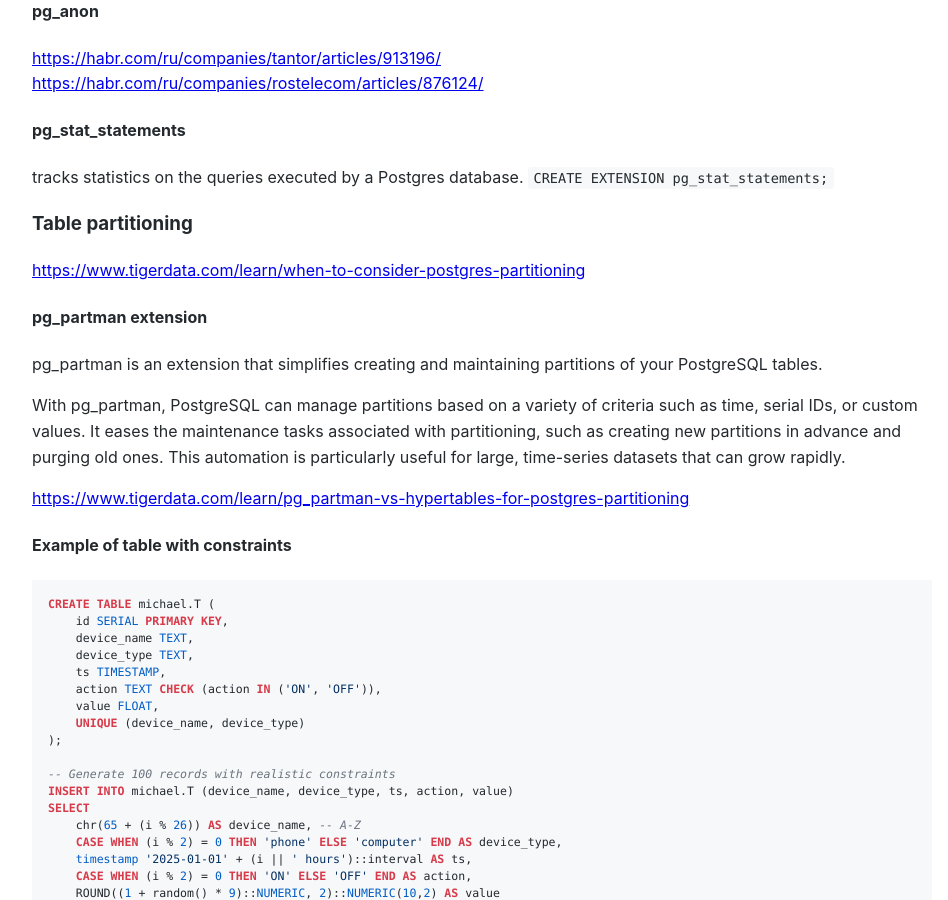
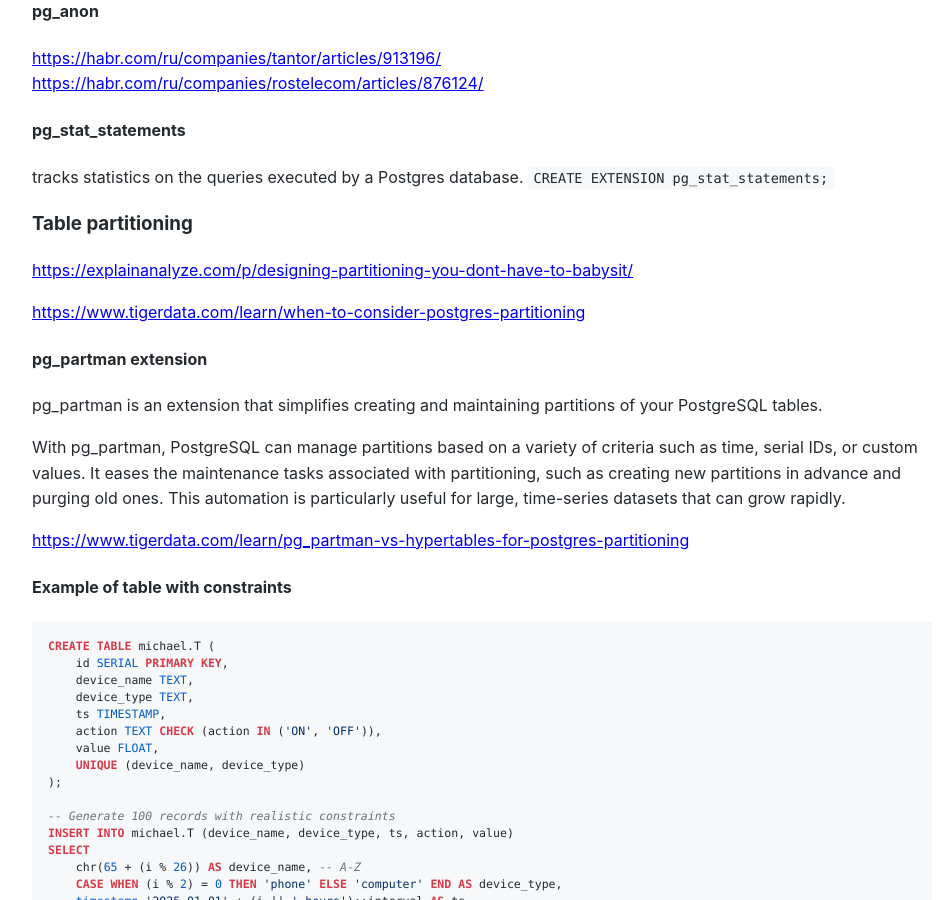
Before and after one commit to Michael-Lubinsky/michael-lubinsky.github.com, a Jekyll site: the page built from pg/pg.md, in a window 1280 px wide and 900 px high, scrolled down 8304 px. Shown: the whole window, without its empty margins (158-1106 px from the left). Built offline with Jekyll 4.4.1, drawn with Linux system fonts in a browser that asks for light colours; our own code applies the rules of GitHub Pages for plain Markdown files.

Commit message:
Update pg.md

````diff
--- a/pg/pg.md
+++ b/pg/pg.md
@@ -426,6 +426,8 @@ tracks statistics on the queries executed by a Postgres database.
 ```CREATE EXTENSION pg_stat_statements;```
 
 ### Table partitioning
+
+<https://explainanalyze.com/p/designing-partitioning-you-dont-have-to-babysit/>
 
 <https://www.tigerdata.com/learn/when-to-consider-postgres-partitioning>
 
````
